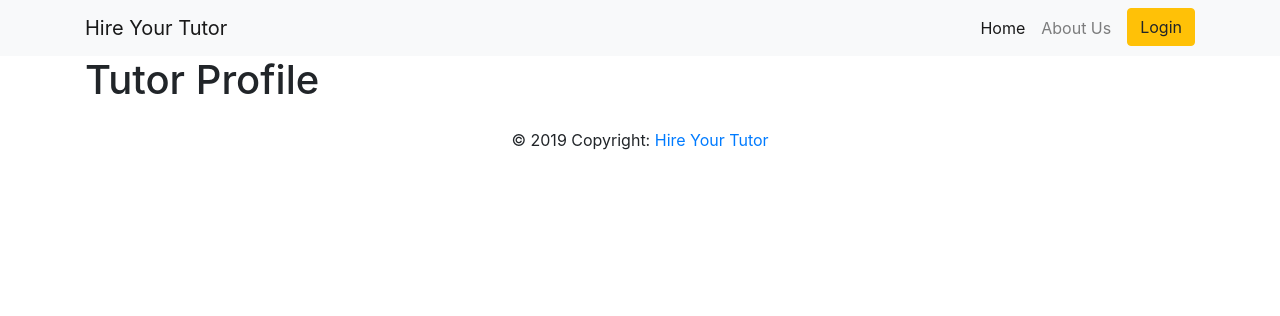
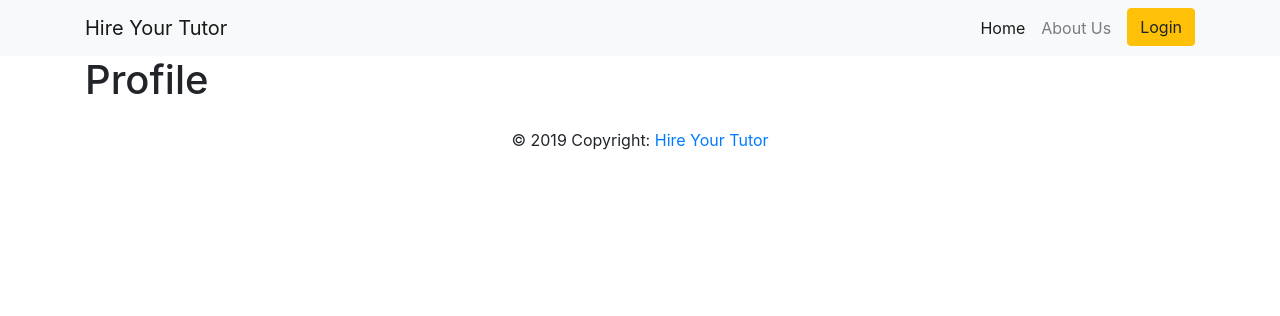
Before and after one commit to BlackBoxSQL/FianlYearProject, a Django app: template hiretutor/hireapp/templates/hireapp/tutor/tutor_profile.html in a window 1280 px wide. Shown: the top 316 px of the page. Run offline with Django 3.2, Linux system fonts and the light colour scheme; the template is opened without the code that fills it, so the values that code supplies are empty; some libraries are stand-ins or nearby versions; some web fonts are replaced.

Commit message:
Guardian & Tutor profile (workingv2)

```diff
--- a/hiretutor/hireapp/templates/hireapp/tutor/tutor_homepage.html
+++ b/hiretutor/hireapp/templates/hireapp/tutor/tutor_homepage.html
@@ -3,7 +3,7 @@
 {% block title %}
 {% endblock title %}
 {% block content %}
-<h1>Tutor homepage</h1>
+<h1> homepage</h1>
 {% for GuardianProfiles in guardians %}
 
 
--- a/hiretutor/hireapp/templates/hireapp/tutor/tutor_profile.html
+++ b/hiretutor/hireapp/templates/hireapp/tutor/tutor_profile.html
@@ -2,6 +2,6 @@
 {% block title %}
 {% endblock title %}
 {% block content %}
-<h1>Tutor Profile</h1>
+<h1> Profile</h1>
 
 {% endblock content %}
```
Also changed, not shown: hiretutor/db.sqlite3.
